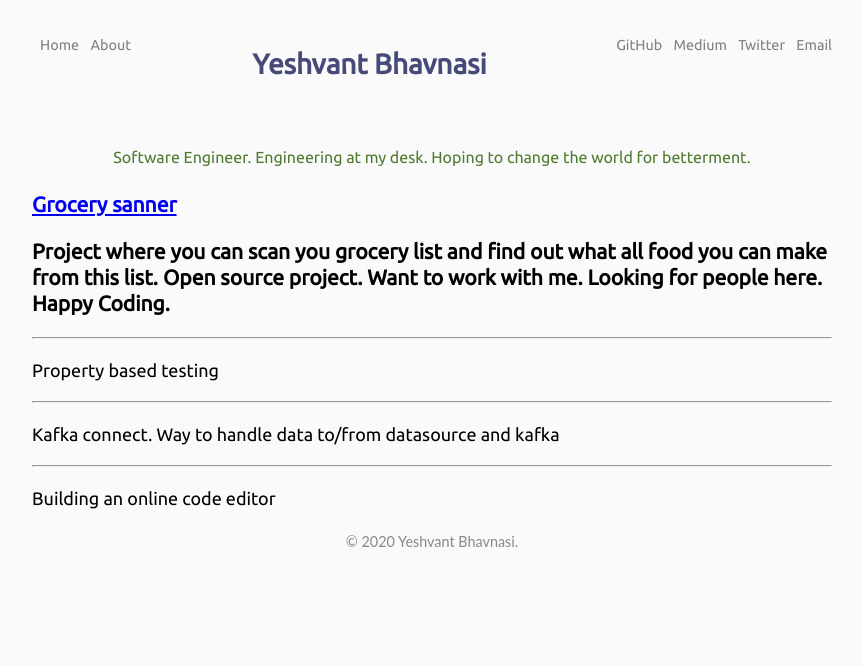
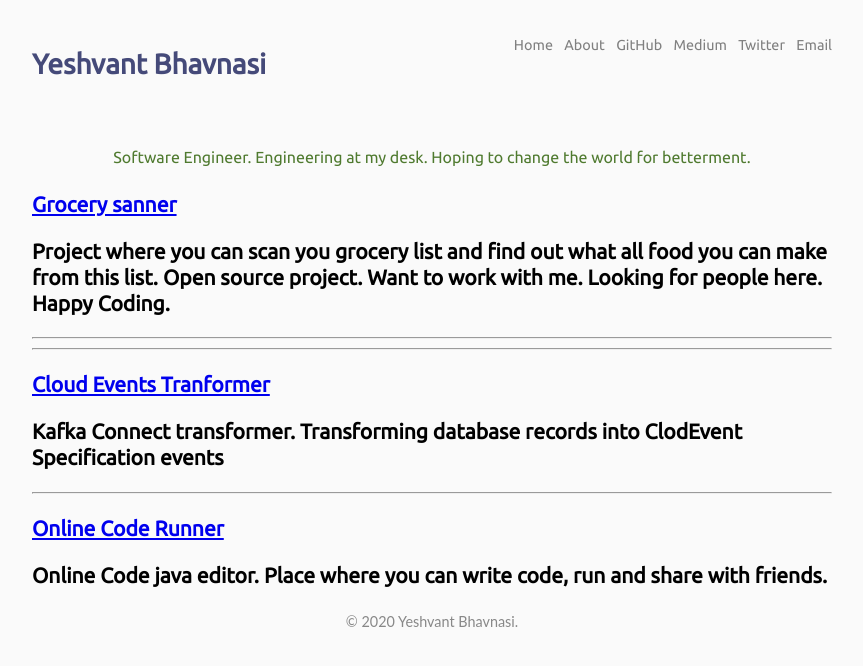
Before and after one commit to yeshvant-bhavnasi/yeshvant-bhavnasi.github.io, a Jekyll site: the page index.html, which Jekyll copies as it is, in a window 1280 px wide. Shown: the top 666 px of the page, without its empty margins (208-1071 px from the left). Built offline with Jekyll 4.4.1, drawn with Linux system fonts in a browser that asks for light colours; nearby versions of some CDN libraries; comment, search, counter and statistics services are not loaded.

Commit message:
Update index.html

```diff
--- a/index.html
+++ b/index.html
@@ -13,11 +13,11 @@
     <body>
     <nav class="nav">
         <div class="nav__left">
+        <h1 class="title">Yeshvant Bhavnasi</h1>
+        </div>
+        <div class="nav__right">
             <a href="/">Home</a>
             <a href="/about">About</a>
-        </div>
-        <h1 class="title">Yeshvant Bhavnasi</h1>
-        <div class="nav__right">
             <a target="_blank" href="https://github.com/yeshvantbhavnasi" class="link-github">GitHub</a>
             <a target="_blank" href="https://medium.com/@yeshvantbhavnas" class="link-medium">Medium</a>
             <a target="_blank" href="https://twitter.com/yeshvantbhavnas" class="link-twitter">Twitter</a>
@@ -32,16 +32,15 @@
                Open source project. Want to work with me. Looking for people here. Happy Coding.
             </div>
             <hr/>
-            <div id="blog1" class="blog">
-                <p>Property based testing</p>
-            </div>
             <hr/>
             <div id="blog2" class="blog">
-                <p>Kafka connect. Way to handle data to/from datasource and kafka</p>
+                <a href="https://github.com/yeshvantbhavnasi/CloudEventsTransformer"><h3>Cloud Events Tranformer<h3></a>
+                <p>Kafka Connect transformer. Transforming database records into ClodEvent Specification events</p>
             </div>
             <hr/>
             <div id="blog3" class="blog">
-                <p>Building an online code editor </p>
+                <a href="https://github.com/yeshvantbhavnasi/OnlineCodeRunner"><h3>Online Code Runner<h3></a>
+                <p>Online Code java editor. Place where you can write code, run and share with friends.</p>
             </div>
         </div>
     <footer class="text-center mar-tb-6">
```
